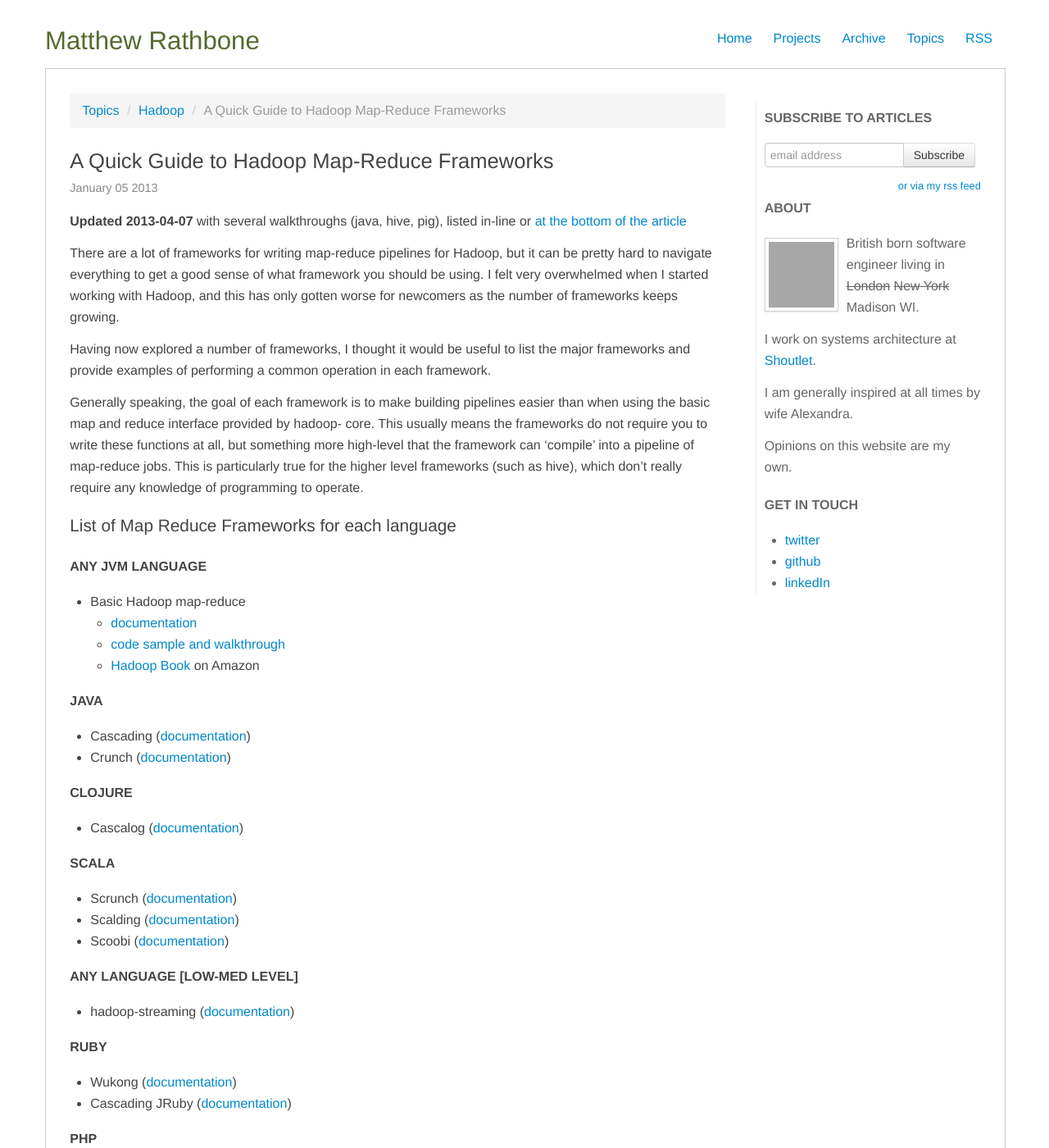
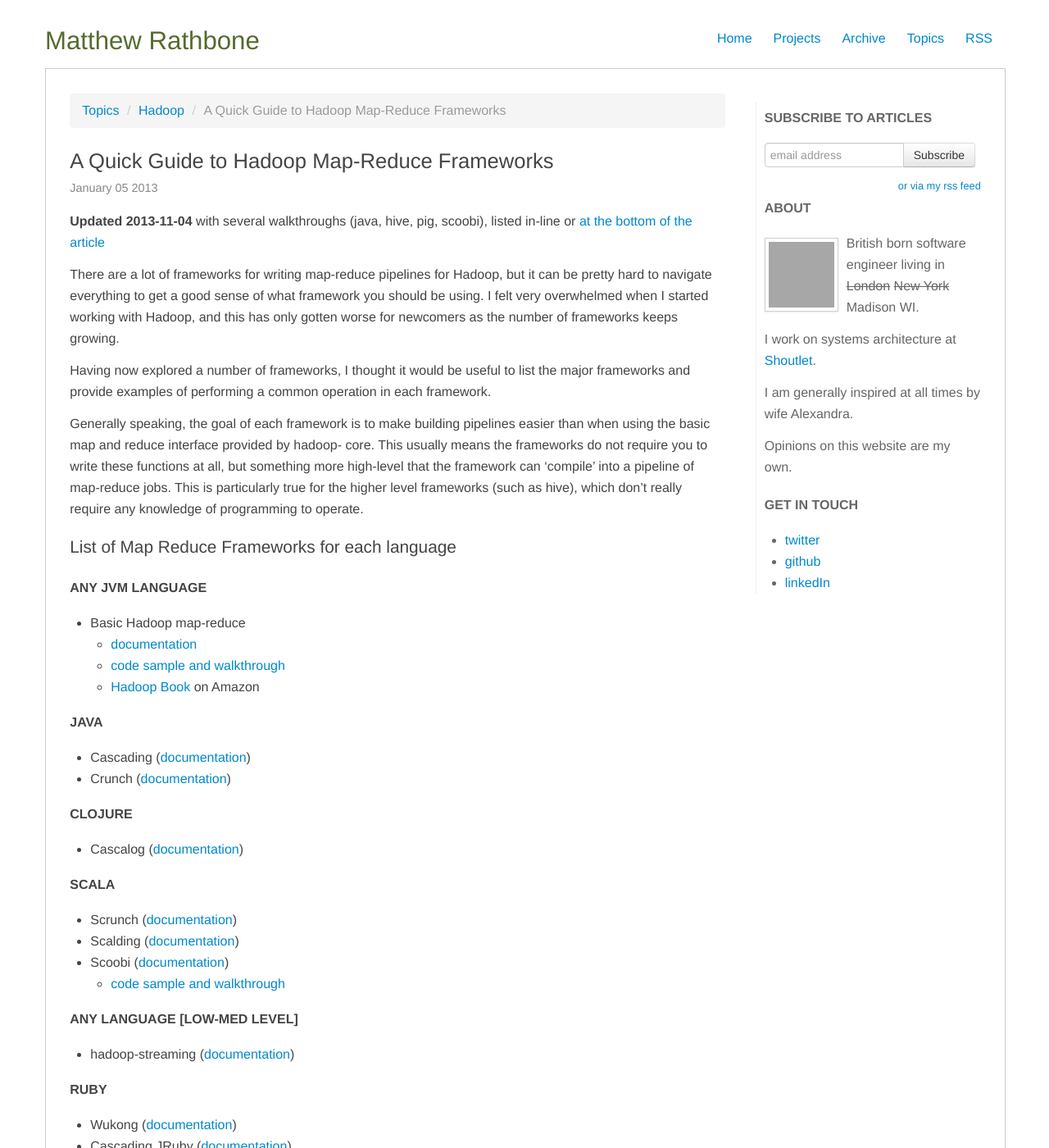
Before and after one commit to rathboma/rathboma.github.com, a Jekyll site: the page built from _posts/tumblr/2013-01-05-a-quick-guide-to-hadoop-map-reduce-frameworks.md, in a window 1280 px wide and 1400 px high. Shown: the whole window at 82% size. Built offline with Jekyll 4.4.1, drawn with Linux system fonts in a browser that asks for light colours; comment, search, counter and statistics services are not loaded; some of the changed text lies outside the part shown; grey boxes are pictures that could not be loaded.

Commit message:
extra links to my scoobi blog post

```diff
--- a/_posts/tumblr/2013-01-05-a-quick-guide-to-hadoop-map-reduce-frameworks.md
+++ b/_posts/tumblr/2013-01-05-a-quick-guide-to-hadoop-map-reduce-frameworks.md
@@ -12,7 +12,7 @@ tags:
 - jvm
 ---
 
-**Updated 2013-04-07** with several walkthroughs (java, hive, pig), listed in-line or [at the bottom of the article](#updates)
+**Updated 2013-11-04** with several walkthroughs (java, hive, pig, scoobi), listed in-line or [at the bottom of the article](#updates)
 
 There are a lot of frameworks for writing map-reduce pipelines for Hadoop, but
 it can be pretty hard to navigate everything to get a good sense of what
@@ -55,6 +55,7 @@ knowledge of programming to operate.
 * Scrunch ([documentation](https://github.com/cloudera/crunch/tree/master/scrunch))
 * Scalding ([documentation](https://github.com/twitter/scalding))
 * Scoobi ([documentation](https://github.com/NICTA/scoobi))
+    * [code sample and walkthrough][scoobi-walkthrough]
 
 ### Any Language \[low-med level\]
 
@@ -129,6 +130,7 @@ example.
 * 2013-02-09: [map reduce walkthrough published][1]
 * 2013-02-21: [hive walkthrough published][2]
 * 2013-04-07: [pig walkthrough published][3]
+* 2013-11-03: [scoobi walkthrough published][scoobi-walkthrough]
 
 [1]: /2013/02/09/real-world-hadoop-implementing-a-left-outer-join-in-hadoop-map-reduce.html
 [2]: /2013/02/20/Real-World-Hadoop---Implementing-Left-Outer-Join-in-Hive.html
@@ -136,3 +138,4 @@ example.
 [hadoop-book]:http://www.amazon.com/gp/product/1449311520/ref=as_li_qf_sp_asin_tl?ie=UTF8&camp=1789&creative=9325&creativeASIN=1449311520&linkCode=as2&tag=matratsblo-20
 [hive-book]: http://www.amazon.com/gp/product/1449319335/ref=as_li_ss_tl?ie=UTF8&camp=1789&creative=390957&creativeASIN=1449319335&linkCode=as2&tag=matratsblo-20
 [pig-book]: http://www.amazon.com/gp/product/1449302645/ref=as_li_ss_tl?ie=UTF8&camp=1789&creative=390957&creativeASIN=1449302645&linkCode=as2&tag=matratsblo-20
+[scoobi-walkthrough]:/2013/11/03/real-world-hadoop---implementing-a-left-outer-join-with-scoobi.html
```
Also changed, not shown: _posts/2013-11-03-real-world-hadoop---implementing-a-left-outer-join-with-scoobi.md (+2 -3 lines).
